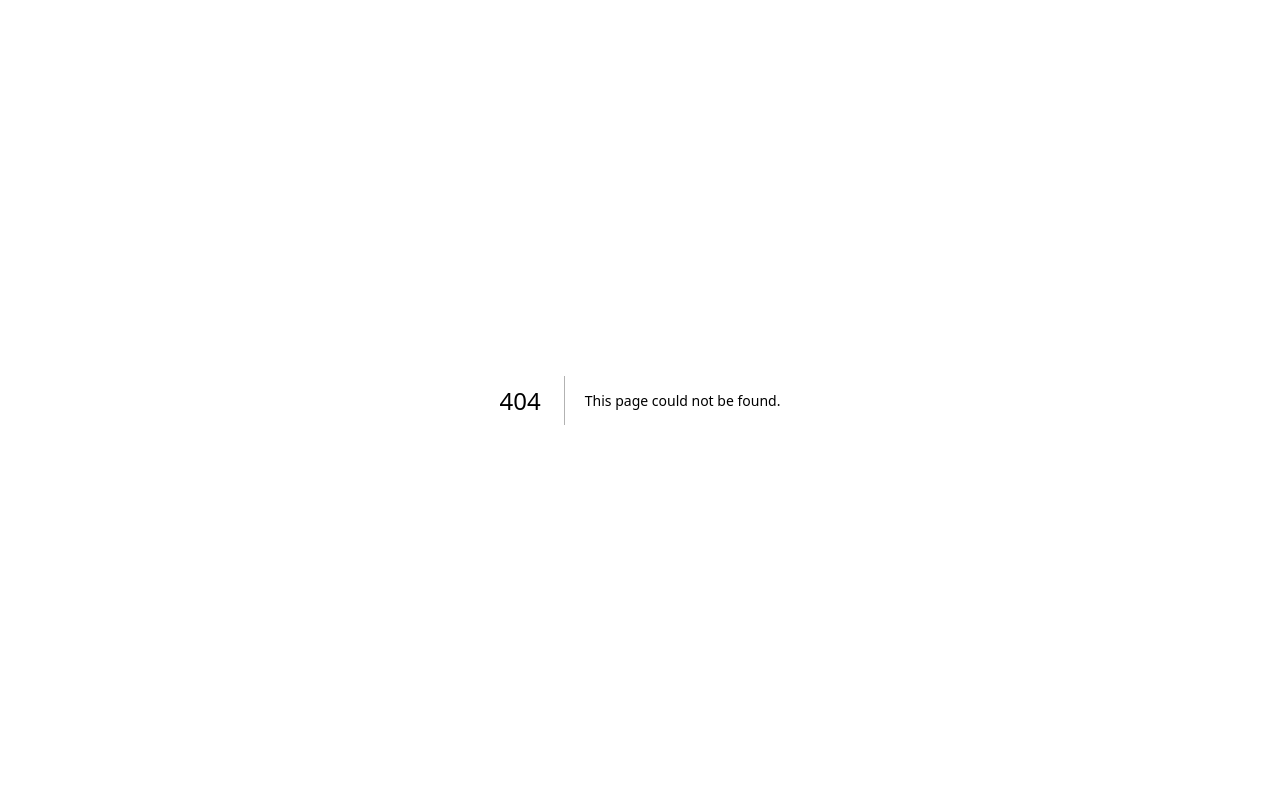
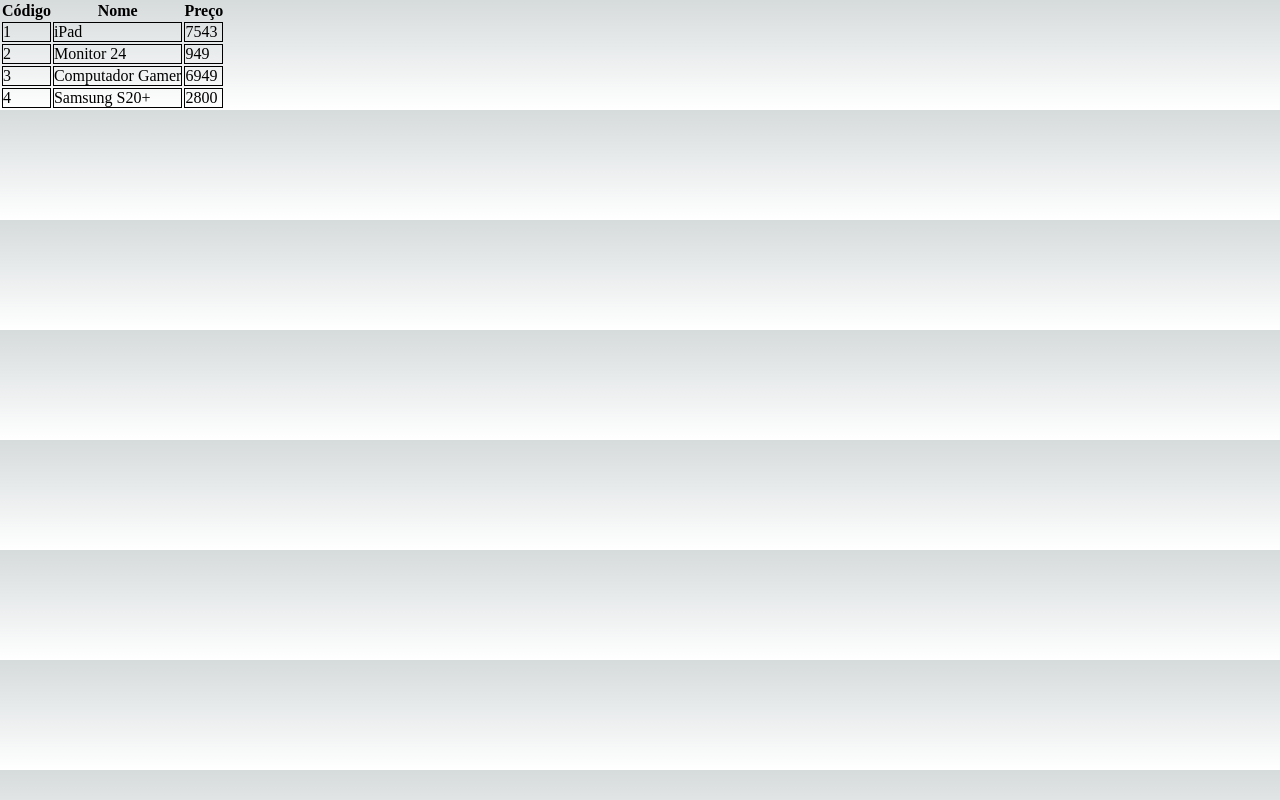
Before and after one commit to luucasor/exerciciosnextjs, a Next.js app: page /render/repeticao2 in a window 1280 px wide. Before the commit this address had no page. Built offline with nearby package versions, Linux system fonts and the light colour scheme.

Commit message:
Segundo exemplo com repetição

```diff
--- /dev/null
+++ b/data/listaProdutos.js
@@ -0,0 +1,8 @@
+import Produto from "../model/produto";
+
+export default [
+    new Produto(1, "iPad", 7543),
+    new Produto(2, "Monitor 24", 949),
+    new Produto(3, "Computador Gamer", 6949),
+    new Produto(4, "Samsung S20+", 2800)
+]
--- /dev/null
+++ b/model/produto.js
@@ -0,0 +1,23 @@
+export default class Produto {
+    #id
+    #nome
+    #preco
+
+    constructor(id, nome, preco) {
+        this.#id = id
+        this.#nome = nome
+        this.#preco = preco
+    }
+
+    get id() {
+        return this.#id
+    }
+
+    get nome() {
+        return this.#nome
+    }
+
+    get preco() {
+        return this.#preco
+    }
+}
--- /dev/null
+++ b/pages/render/repeticao2.jsx
@@ -0,0 +1,35 @@
+import listaProdutos from "../../data/listaProdutos"
+export default function repeticao2() {
+    const comBorda = {
+        border: "1px solid #000"
+    }
+
+    function renderizarLinhas() {
+        return listaProdutos.map(produto => {
+            return (
+                <tr key={produto.id}>
+                    <td style={comBorda}>{produto.id}</td>
+                    <td style={comBorda}>{produto.nome}</td>
+                    <td style={comBorda}>{produto.preco}</td>
+                </tr>
+            )
+        })
+    }
+
+    return (
+        <div>
+            <table>
+                <thead>
+                    <tr>
+                        <th>Código</th>
+                        <th>Nome</th>
+                        <th>Preço</th>
+                    </tr>
+                </thead>
+                <tbody>
+                    {renderizarLinhas()}
+                </tbody>
+            </table>
+        </div>
+    )
+}
```
